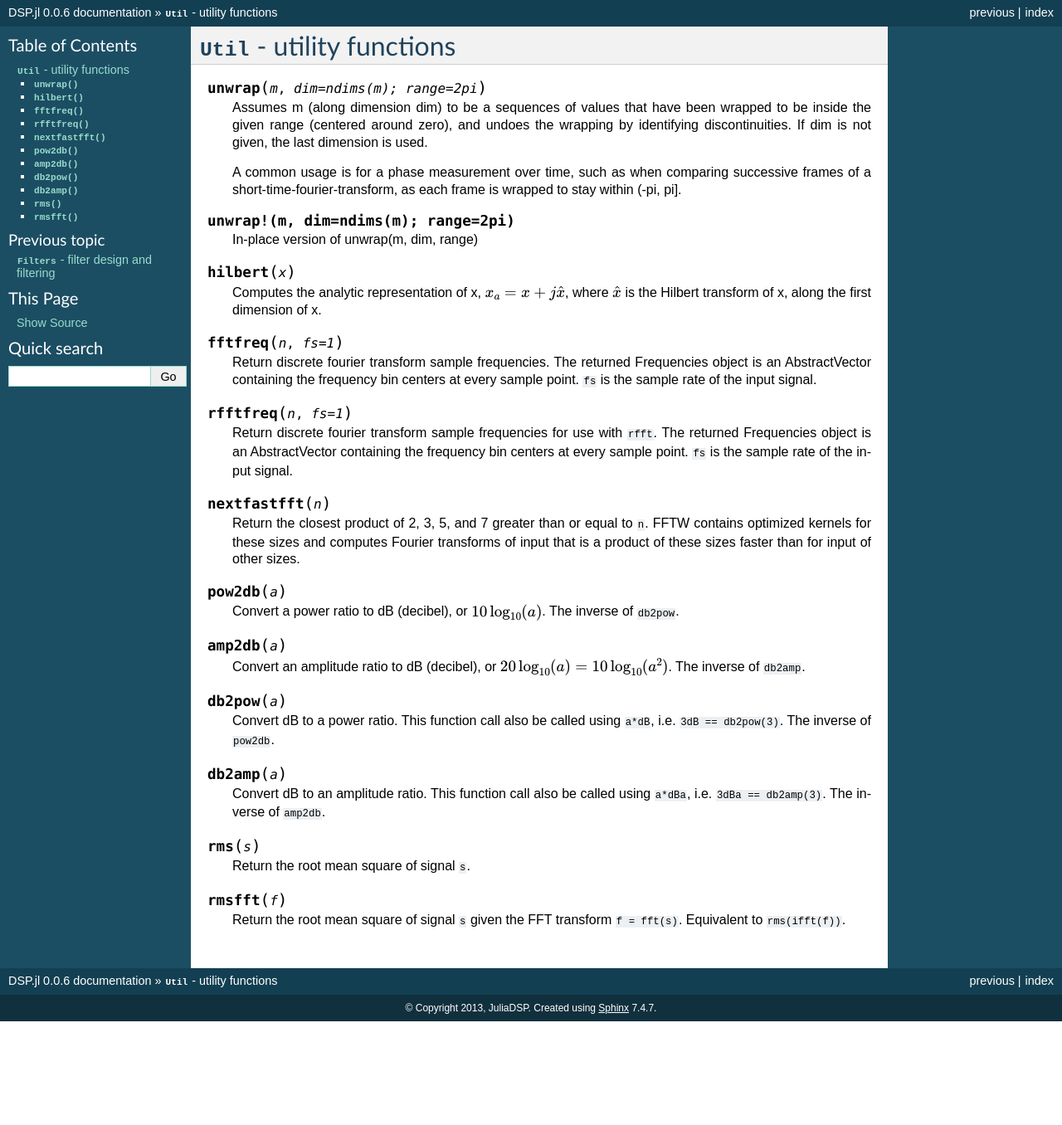
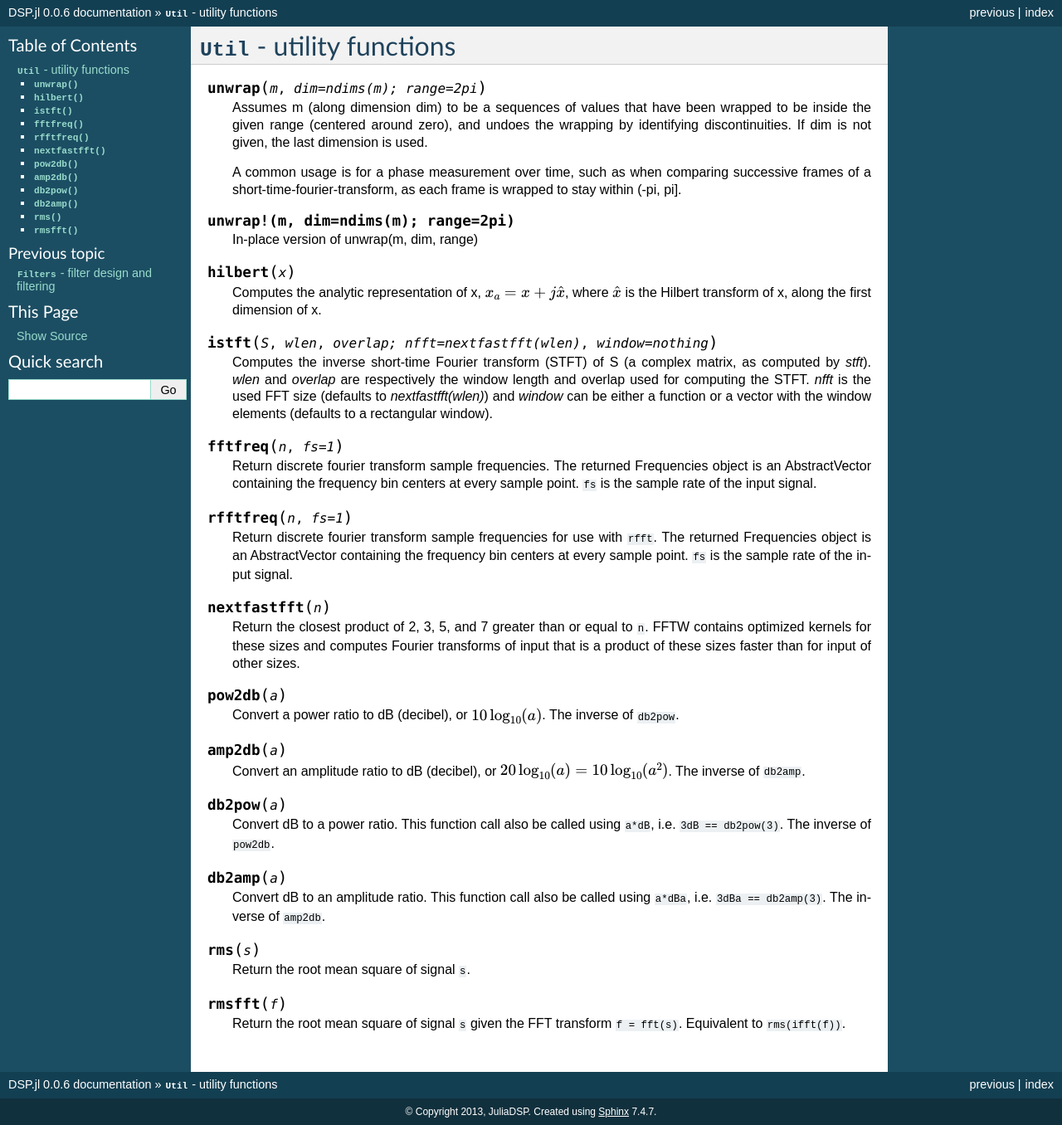
Before and after one commit to JuliaDSP/DSP.jl, a Sphinx documentation site: the page built from doc/util.rst, in a window 1280 px wide. Shown: the whole page at 83% size. Built offline with Sphinx 7.4.7, drawn with Linux system fonts in a browser that asks for light colours; formulas are drawn with MathJax 3; before the commit the page ends 1231 px from its top, so only the background shows below that.

Commit message:
istft diff applied to current master

```diff
--- a/doc/util.rst
+++ b/doc/util.rst
@@ -21,6 +21,15 @@
     Computes the analytic representation of x, :math:`x_a = x + j
     \hat{x}`, where :math:`\hat{x}` is the Hilbert transform of x,
     along the first dimension of x.
+
+.. function:: istft(S, wlen, overlap; nfft=nextfastfft(wlen), window=nothing)
+
+    Computes the inverse short-time Fourier transform (STFT) of S (a complex
+    matrix, as computed by `stft`). `wlen` and `overlap` are respectively the
+    window length and overlap used for computing the STFT. `nfft` is the used
+    FFT size (defaults to `nextfastfft(wlen)`) and `window` can be either a
+    function or a vector with the window elements (defaults to a rectangular
+    window).
 
 .. function:: fftfreq(n, fs=1)
 
```
Also changed, not shown: 3 other files.
